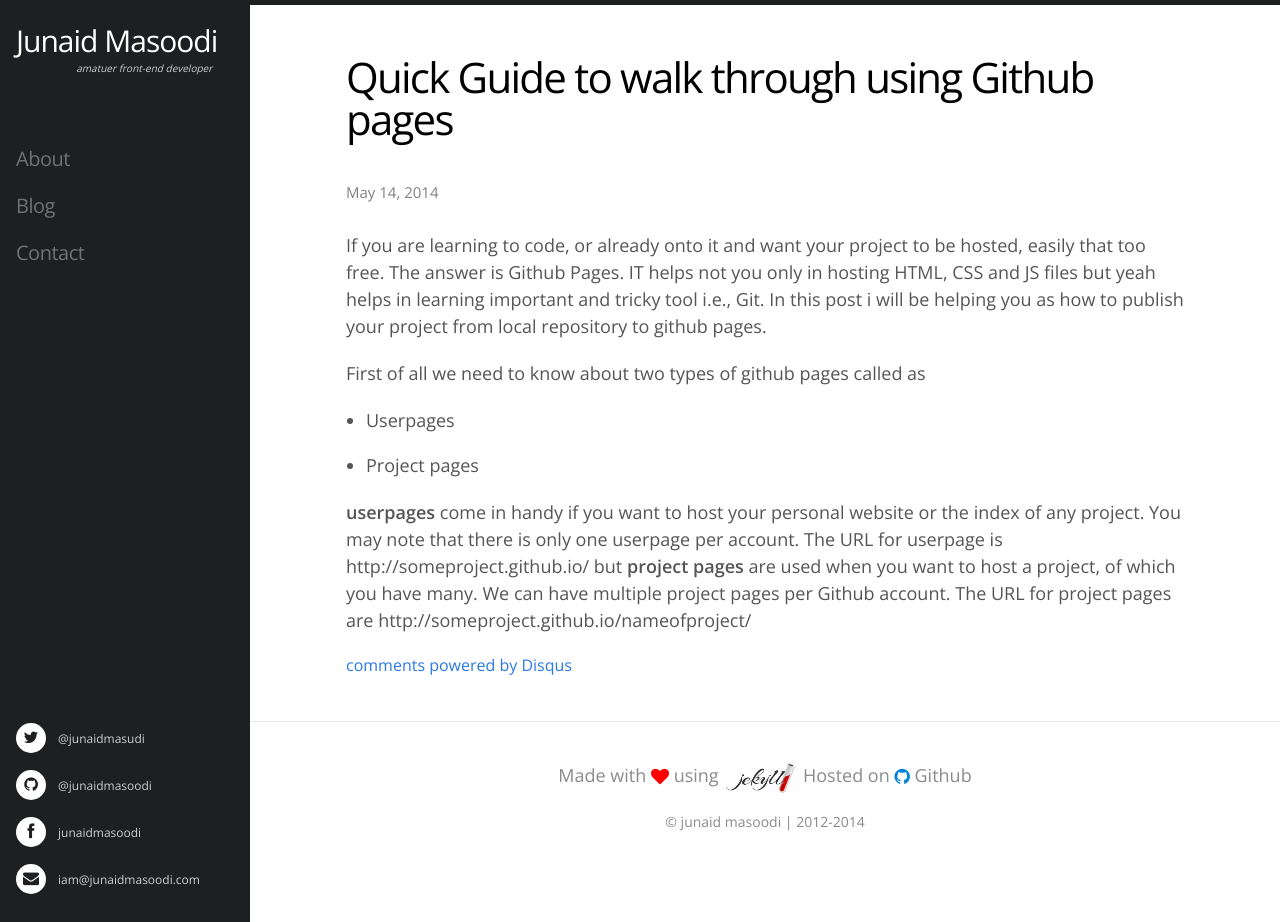
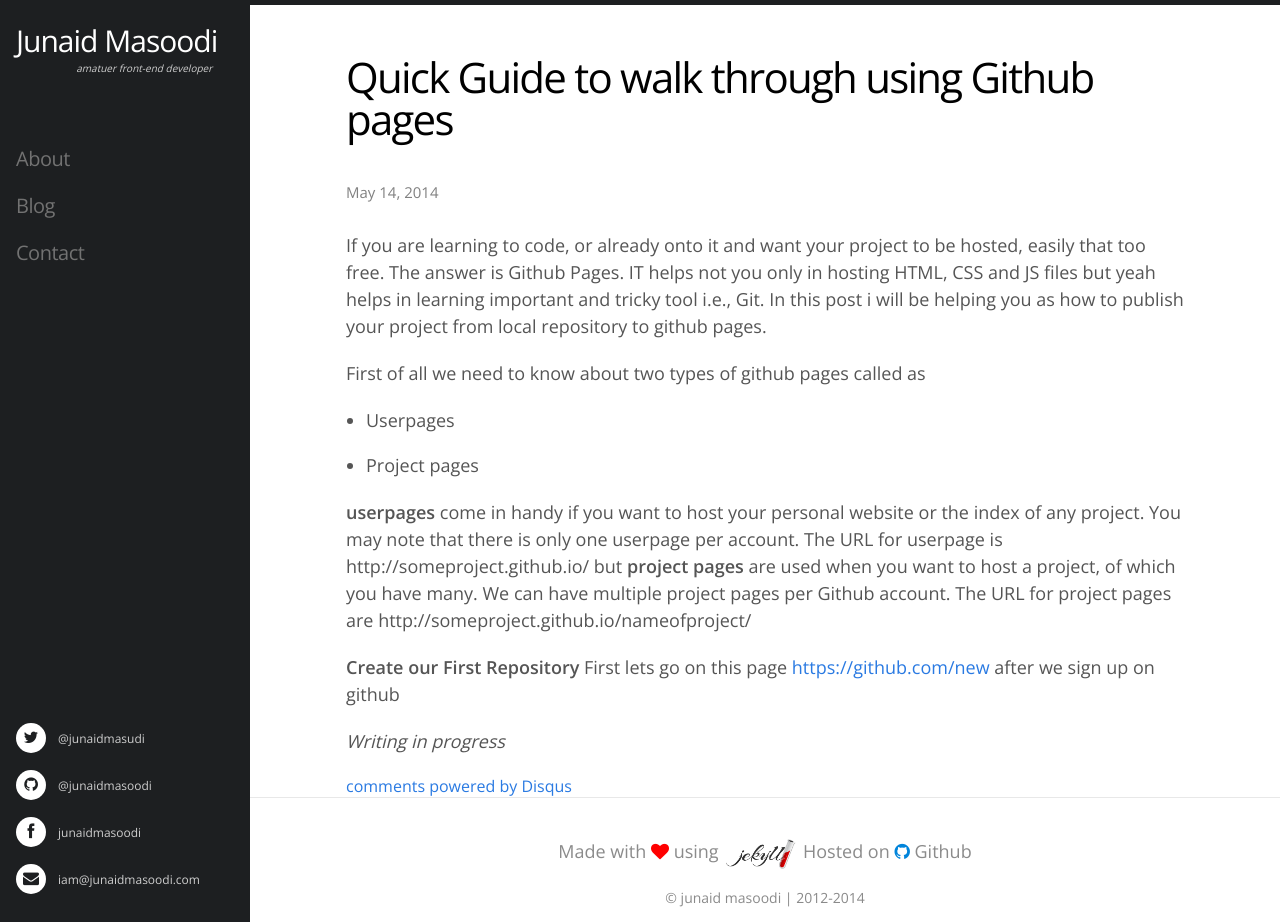
Before and after one commit to junaidmasoodi/junaidmasoodi.github.com, a Jekyll site: the page built from _posts/2014-05-14-github-pages.markdown, in a window 1280 px wide and 922 px high. Built offline with Jekyll 4.4.1, drawn with Linux system fonts in a browser that asks for light colours; comment, search, counter and statistics services are not loaded.

Commit message:
adding new article

```diff
--- a/_posts/2014-05-14-github-pages.markdown
+++ b/_posts/2014-05-14-github-pages.markdown
@@ -14,3 +14,10 @@
 * Project pages
 
 **userpages** come in handy if you want to host your personal website or the index of any project. You may note that there is only one userpage per account. The URL for userpage is http://someproject.github.io/ but **project pages** are used when you want to host a project, of which you have many. We can have multiple project pages per Github account. The URL for project pages are http://someproject.github.io/nameofproject/
+
+__Create our First Repository__
+First lets go on this page [https://github.com/new](https://github.com/new) after we sign up on github
+
+
+
+_Writing in progress_
--- a/feed.xml
+++ b/feed.xml
@@ -6,8 +6,8 @@
   <channel>
     <title>{{ site.title | xml_escape }}</title>
     <description>{{ site.description | xml_escape }}</description>
-    <link>{{ site.url }}{{ site.baseurl }}/</link>
-    <atom:link href="{{ "/feed.xml" | prepend: site.baseurl | prepend: site.url }}" rel="self" type="application/rss+xml" />
+   <link>{{ site.url }}{{ site.baseurl }}/</link>
+   <atom:link href="{{ "/feed.xml" | prepend: site.baseurl | prepend: site.url }}" rel="self" type="application/rss+xml" />
     {% for post in site.posts limit:10 %}
       <item>
         <title>{{ post.title | xml_escape }}</title>
```
Also changed, not shown: _posts/2012-04-11-silverlight.markdown (added, +20 -0 lines), _posts/2014-05-10-Github.markdown (added, +10 -0 lines), stylesheets/screen.css.
